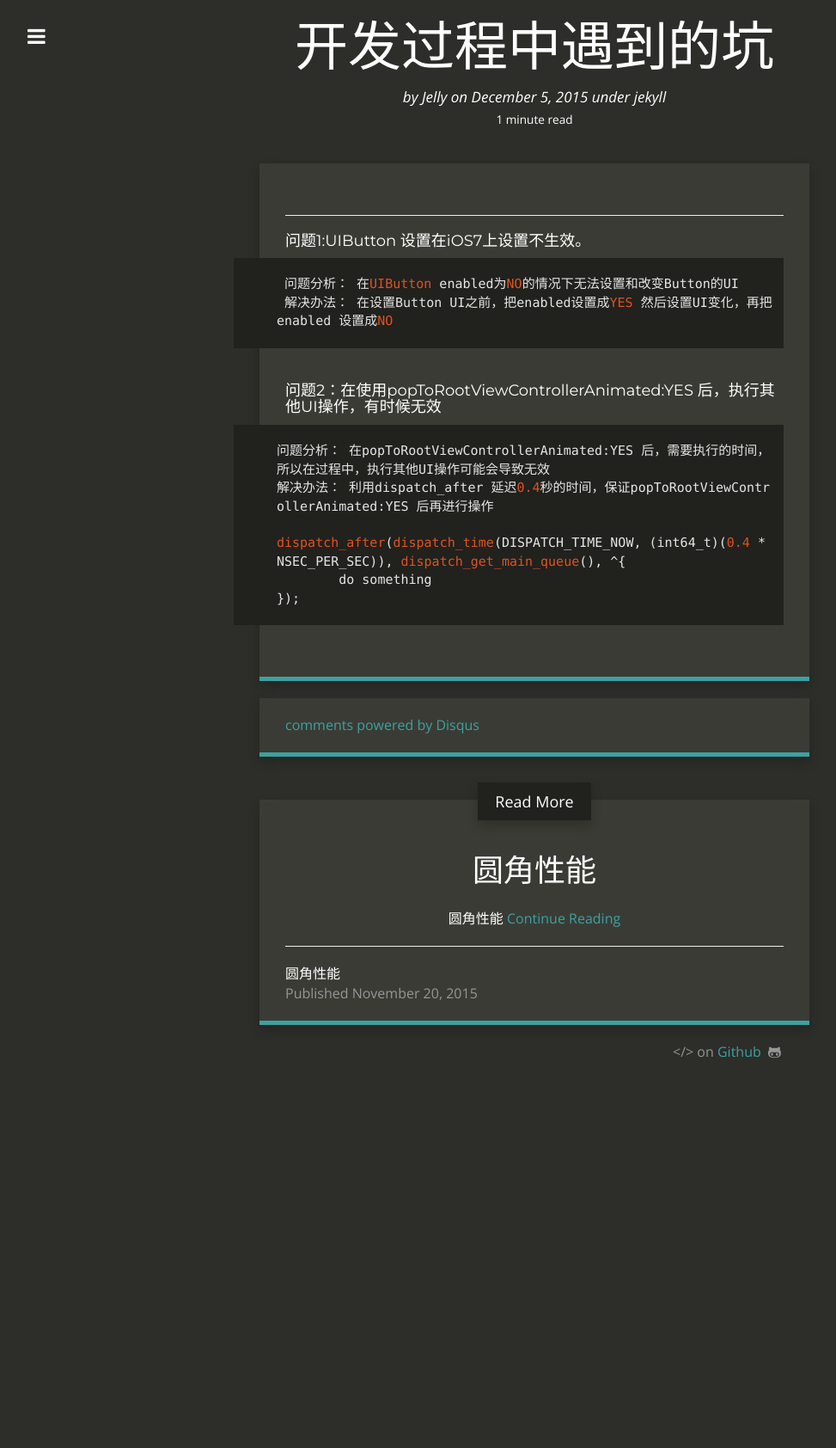
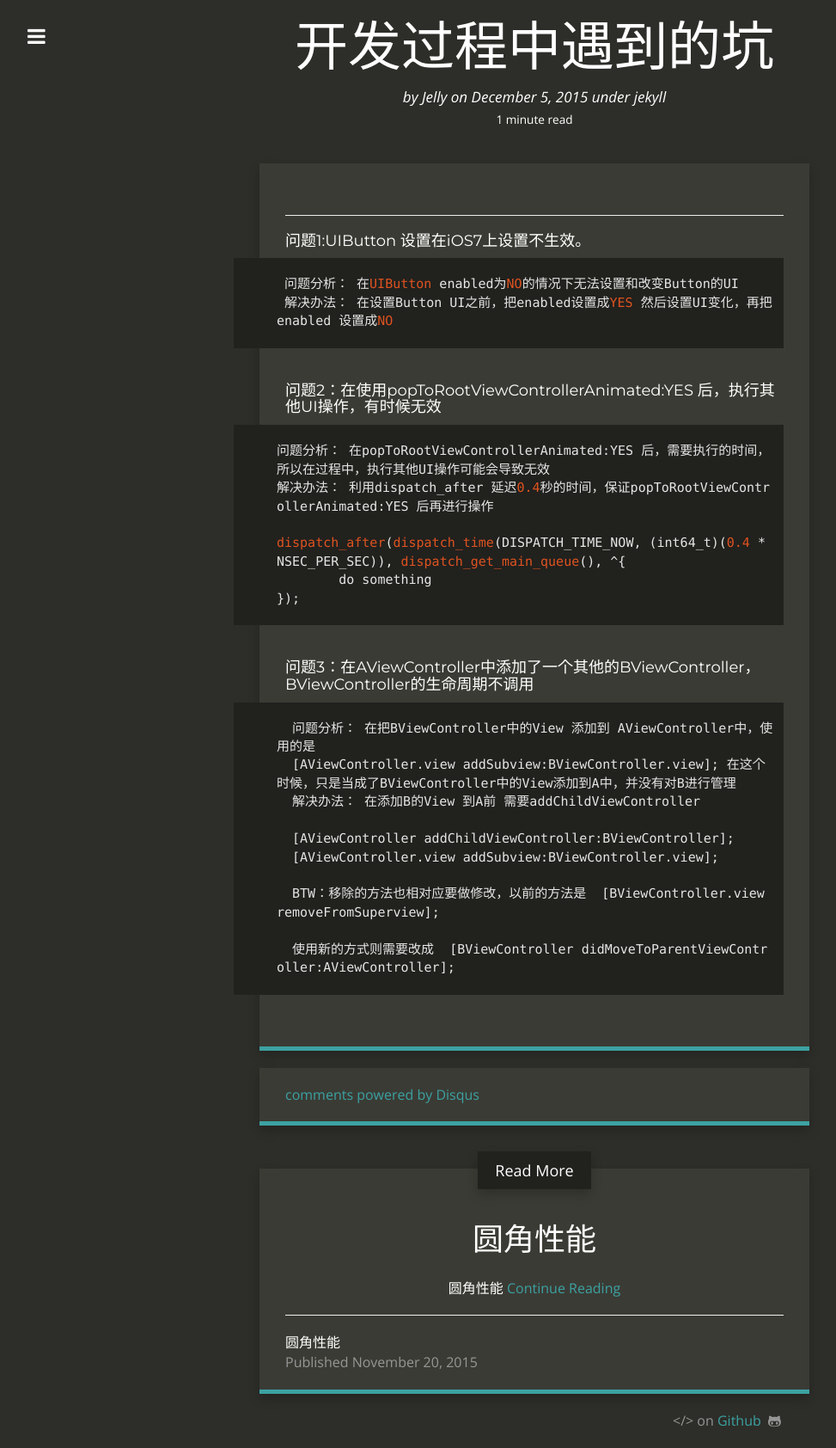
Before and after one commit to JellyGD/jellygd.github.io, a Jekyll site: the page built from _posts/2015-12-05-开发中的坑.md, in a window 1280 px wide. Shown: the whole page at 86% size, without its empty margins (18-991 px from the left). Built offline with Jekyll 4.4.1, drawn with Linux system fonts in a browser that asks for light colours; nearby versions of some CDN libraries; Markdown is read by kramdown in place of the engine named in the settings; comment, search, counter and statistics services are not loaded; before the commit the page ends 1254 px from its top, so only the background shows below that.

Commit message:
更新blog

```diff
--- a/_posts/2015-12-05-开发中的坑.md
+++ b/_posts/2015-12-05-开发中的坑.md
@@ -24,3 +24,15 @@ categories: jekyll
 	dispatch_after(dispatch_time(DISPATCH_TIME_NOW, (int64_t)(0.4 * NSEC_PER_SEC)), dispatch_get_main_queue(), ^{
 		do something
 	});
+
+#### 问题3：在AViewController中添加了一个其他的BViewController，BViewController的生命周期不调用
+      问题分析： 在把BViewController中的View 添加到 AViewController中，使用的是
+      [AViewController.view addSubview:BViewController.view]; 在这个时候，只是当成了BViewController中的View添加到A中，并没有对B进行管理
+      解决办法： 在添加B的View 到A前 需要addChildViewController
+
+      [AViewController addChildViewController:BViewController];
+      [AViewController.view addSubview:BViewController.view];
+
+      BTW：移除的方法也相对应要做修改，以前的方法是  [BViewController.view removeFromSuperview];
+
+      使用新的方式则需要改成  [BViewController didMoveToParentViewController:AViewController];
```
